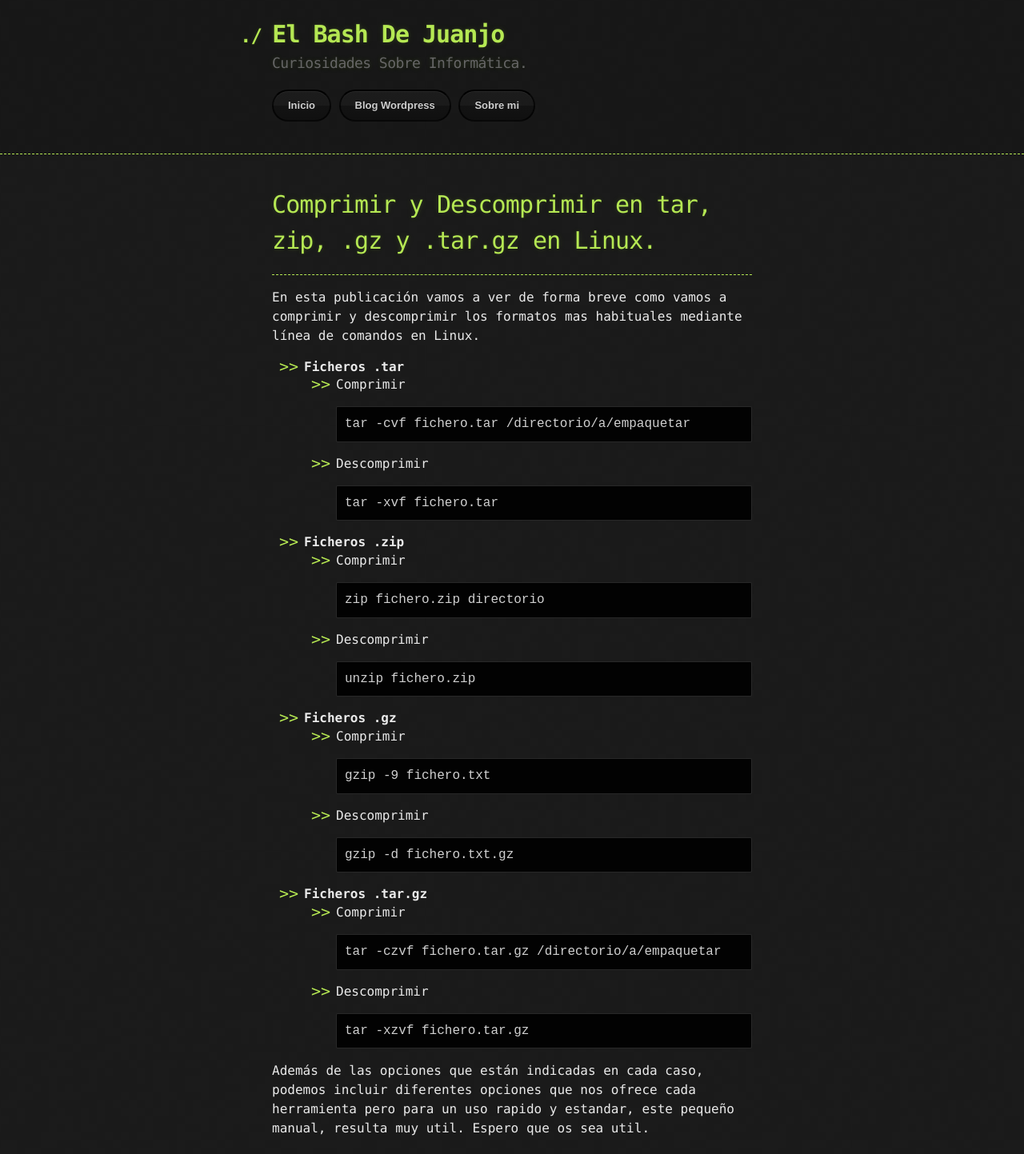
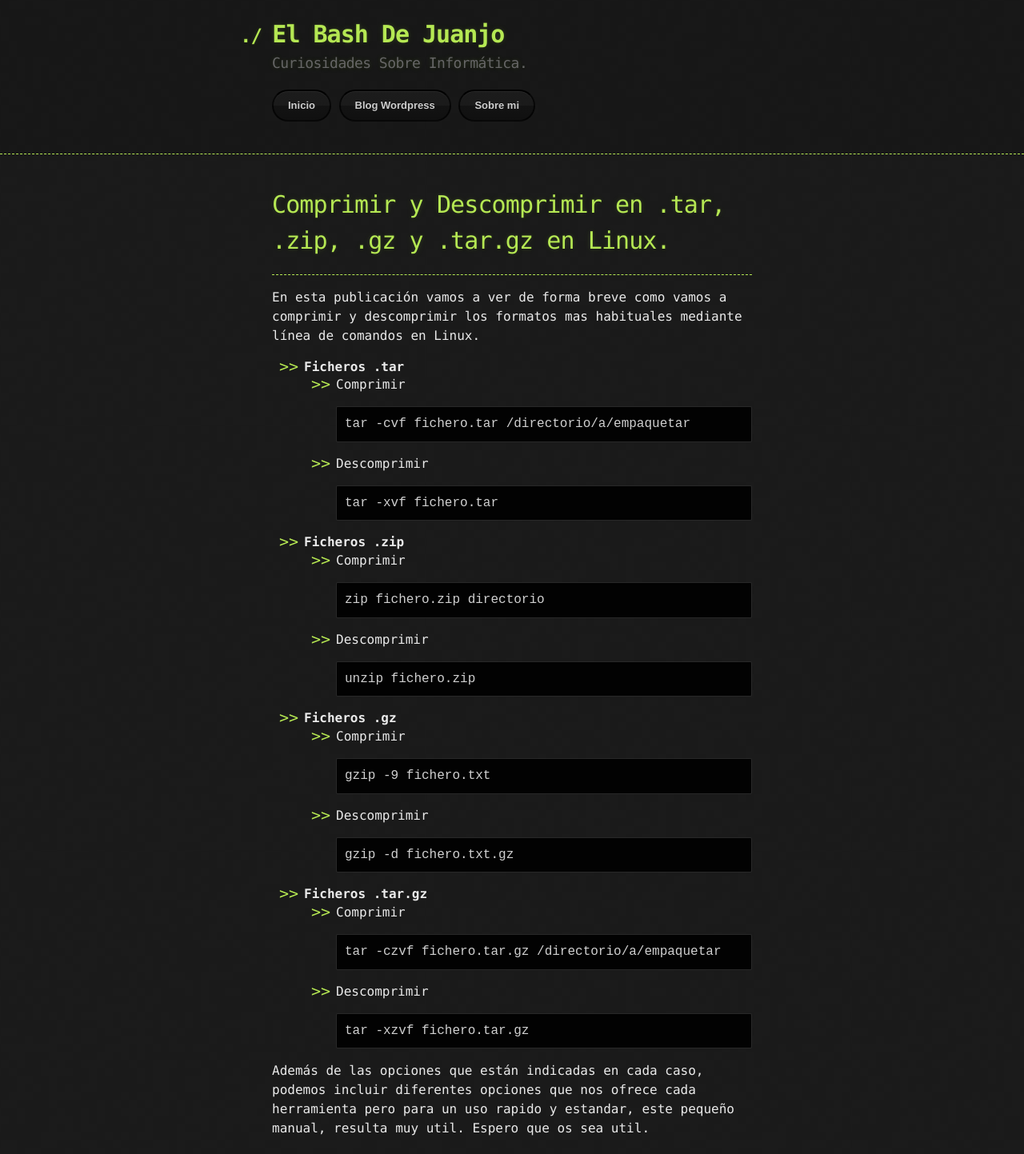
Before and after one commit to juanjoselopezroldan/juanjoselopezroldan.github.io, a Jekyll site: the page built from contenido/tar.md, in a window 1280 px wide. Shown: the whole page at 80% size. Built offline with Jekyll 4.4.1, drawn with Linux system fonts in a browser that asks for light colours; our own code applies the rules of GitHub Pages for plain Markdown files.

Commit message:
Update tar.md

```diff
--- a/contenido/tar.md
+++ b/contenido/tar.md
@@ -2,7 +2,7 @@
 layout: default
 ---
 
-# [](#header-1)Comprimir y Descomprimir en tar, zip, .gz y .tar.gz en Linux.
+# [](#header-1)Comprimir y Descomprimir en .tar, .zip, .gz y .tar.gz en Linux.
 ***
 
 En esta publicación vamos a ver de forma breve como vamos a comprimir y descomprimir los formatos mas habituales mediante línea de comandos en Linux.
```
